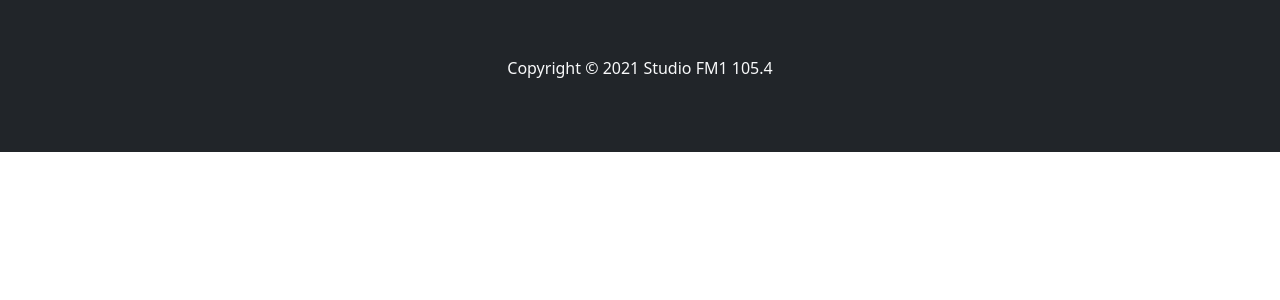
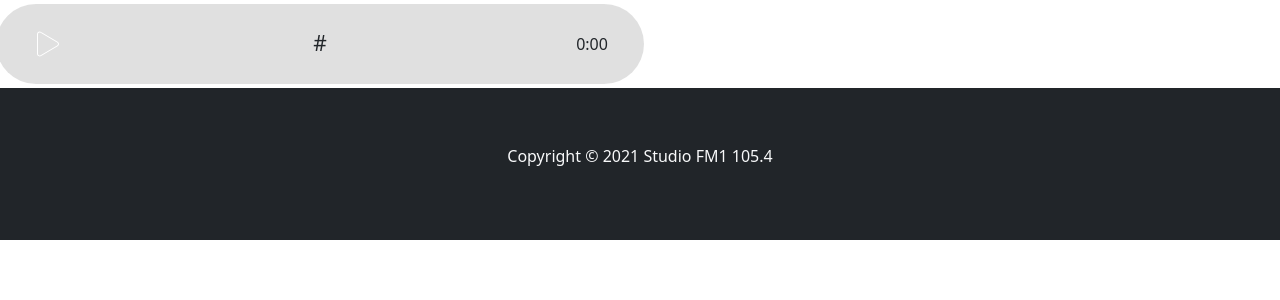
Before and after one commit to StudioFM1/studiofm1_website, a Node server app: page / in a window 1280 px wide. Shown: the part 56-356 px from the top of the page. Run offline with Node 20, Linux system fonts and the light colour scheme; some libraries are stand-ins or nearby versions.

Commit message:
temp-commit

```diff
--- /dev/null
+++ b/assets/scss/components/_player.scss
@@ -0,0 +1,62 @@
+.player {
+    max-width: 640px;
+    background-color: var(--bg);
+    display: grid;
+    grid-template-columns: 48px 1fr 48px;
+    grid-gap: 16px;
+    padding: 8px 24px;
+    position: relative;
+    border-radius: 64px;
+}
+
+.control,#current {
+    height: 100%;
+    display: flex;
+    justify-content: center;
+    align-items: center;
+    padding-block: 16px;
+}
+
+#playbtn {
+    font-size: 24px;
+    color: transparent;
+    -webkit-text-stroke-width: 1px;
+    -webkit-text-stroke-color: white;
+    cursor: pointer;
+}
+
+#playbtn:hover {
+    -webkit-text-fill-color: white;
+}
+
+.info {
+    display: flex;
+    justify-content: center;
+    align-items: center;
+    font-size: 21px;
+}
+
+#current {
+    text-align: right;
+}
+
+.bar {
+    --space: -4px;
+    background-color: #24242424;
+    overflow: hidden;
+    left: var(--space);
+    right: var(--space);
+    top: var(--space);
+    bottom: var(--space);
+    position: absolute;
+    border-radius: 64px;
+    z-index: -2;
+}
+
+#progress {
+    display: blcok;
+    width: var(--progress,0%);
+    background-color: white;
+    transition: all 1s linear;
+    height: 100%;
+}
--- a/assets/scss/main.scss
+++ b/assets/scss/main.scss
@@ -4,5 +4,6 @@
 @import './vendors/fontawsome/solid';
 @import './vendors/fontawsome/brands';
 @import './components/forms';
+@import './components/player';
 @import './components/hero';
 @import './components/styles';
--- a/assets/scss/vendors/_bootstrap.scss
+++ b/assets/scss/vendors/_bootstrap.scss
@@ -27,7 +27,7 @@
 @import "../../../node_modules/bootstrap/scss/button-group";
 @import "../../../node_modules/bootstrap/scss/nav";
 @import "../../../node_modules/bootstrap/scss/navbar";
-// @import "../../../node_modules/bootstrap/scss/card";
+@import "../../../node_modules/bootstrap/scss/card";
 @import "../../../node_modules/bootstrap/scss/accordion";
 // @import "../../../node_modules/bootstrap/scss/breadcrumb";
 // @import "../../../node_modules/bootstrap/scss/pagination";
--- /dev/null
+++ b/public/js/player.js
@@ -0,0 +1,43 @@
+var player = document.getElementById("player");
+let progress = document.getElementById("progress");
+let playbtn = document.getElementById("playbtn");
+
+var playpause = function () {
+  if (player.paused) {
+    player.play();
+  } else {
+    player.pause();
+  }
+}
+
+playbtn.addEventListener("click", playpause);
+
+player.onplay = function () {
+  playbtn.classList.remove("fa-play");
+  playbtn.classList.add("fa-pause");
+}
+
+player.onpause = function () {
+  playbtn.classList.add("fa-play");
+  playbtn.classList.remove("fa-pause");
+}
+
+player.ontimeupdate = function () {
+  let ct = player.currentTime;
+  current.innerHTML = timeFormat(ct);
+  //progress
+  let duration = player.duration;
+  prog = Math.floor((ct * 100) / duration);
+  progress.style.setProperty("--progress", prog + "%");
+}
+
+function timeFormat(ct) {
+  minutes = Math.floor(ct / 60);
+  seconds = Math.floor(ct % 60);
+
+  if (seconds < 10) {
+    seconds = "0"+seconds;
+  }
+
+  return minutes + ":" + seconds;
+}
--- a/views/homepage.ejs
+++ b/views/homepage.ejs
@@ -5,18 +5,11 @@
 </head>
 <body>
     <%- include('./partials/header.ejs') %>
-    <main>
-        <!-- <section>
-        <div class="hero">
-            <div class="hero-text">
-                <h1>I am John Doe</h1>
-                <p>And I'm a Photographer</p>
-                <button>Hire me</button>
-            </div>
-        </div>
-    </section> -->
+    <main class="mt-2 mb-2">
+        <%- include('./partials/musicplayer.ejs') %>
     </main>
     <%- include('./partials/footer.ejs') %>
+    <script src="/js/player.js"></script>
     <script src="/js/vendors/bootstrap.bundle.min.js"></script>
 </body>
 </html>
--- /dev/null
+++ b/views/partials/musicplayer.ejs
@@ -0,0 +1,14 @@
+<audio id="player" src="http://147.95.18.81:8000/live"></audio>
+    <div class="player">
+      <div class="control">
+        <i class="fas fa-play" id="playbtn"></i>
+      </div>
+      <div class="info">
+        #
+        <div class="bar">
+          <div id="progress"></div>
+        </div>
+      </div>
+
+      <div id="current">0:00</div>
+    </div>
```
Also changed, not shown: public/css/main.css.
